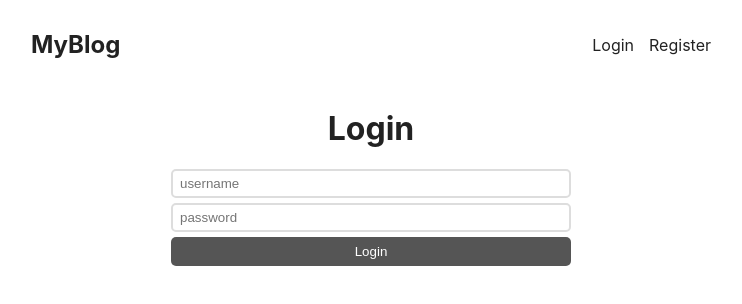
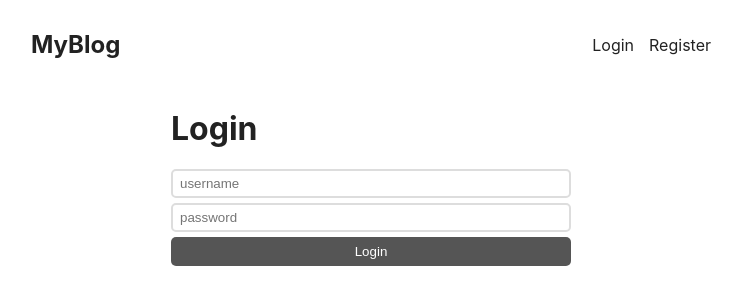
Before and after one commit to Muideen27/mern_blog, a React (Create React App) app in the folder client/: page /login in a window 1280 px wide. Shown: the top 304 px of the page, without its empty margins (269-1011 px from the left). Built offline with nearby package versions, Linux system fonts and the light colour scheme; no server answers.

Commit message:
Djusted h1 in App.css

```diff
--- a/client/src/App.css
+++ b/client/src/App.css
@@ -83,6 +83,6 @@ button{
   cursor: pointer;
 }
 
-form h1{
+form.login h1 form.register h1{
   text-align: center;
 }
```
